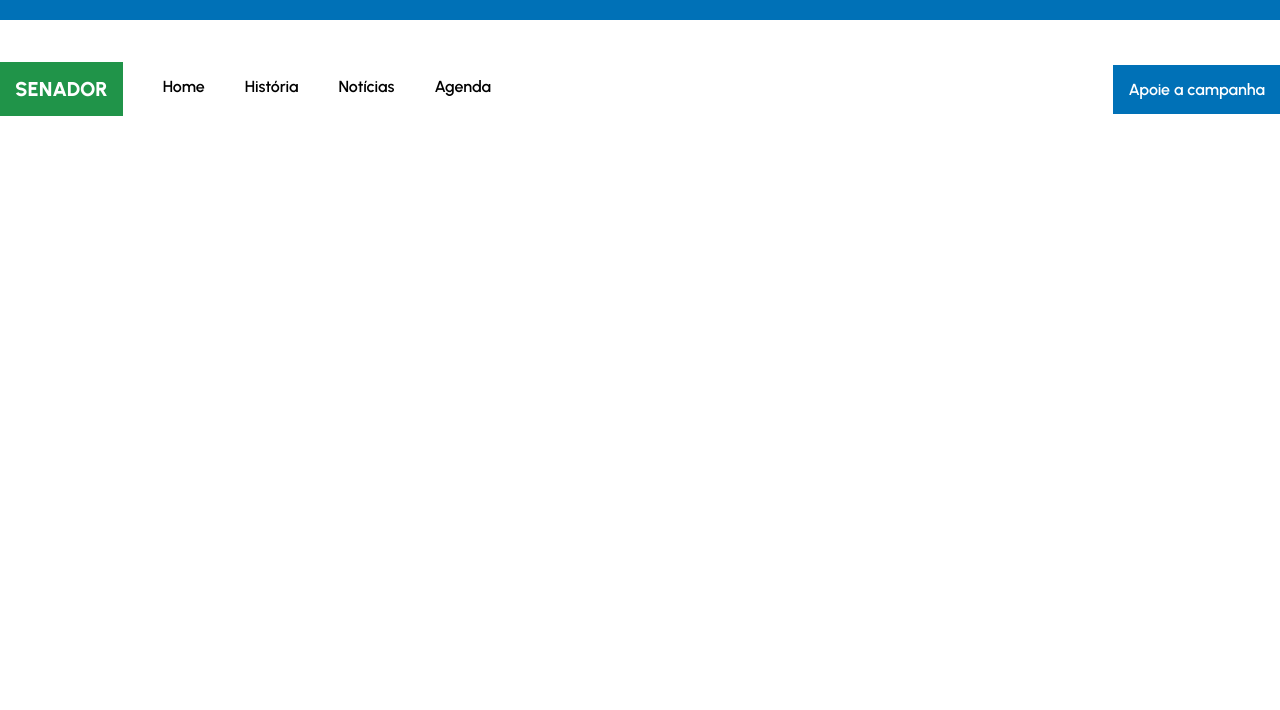
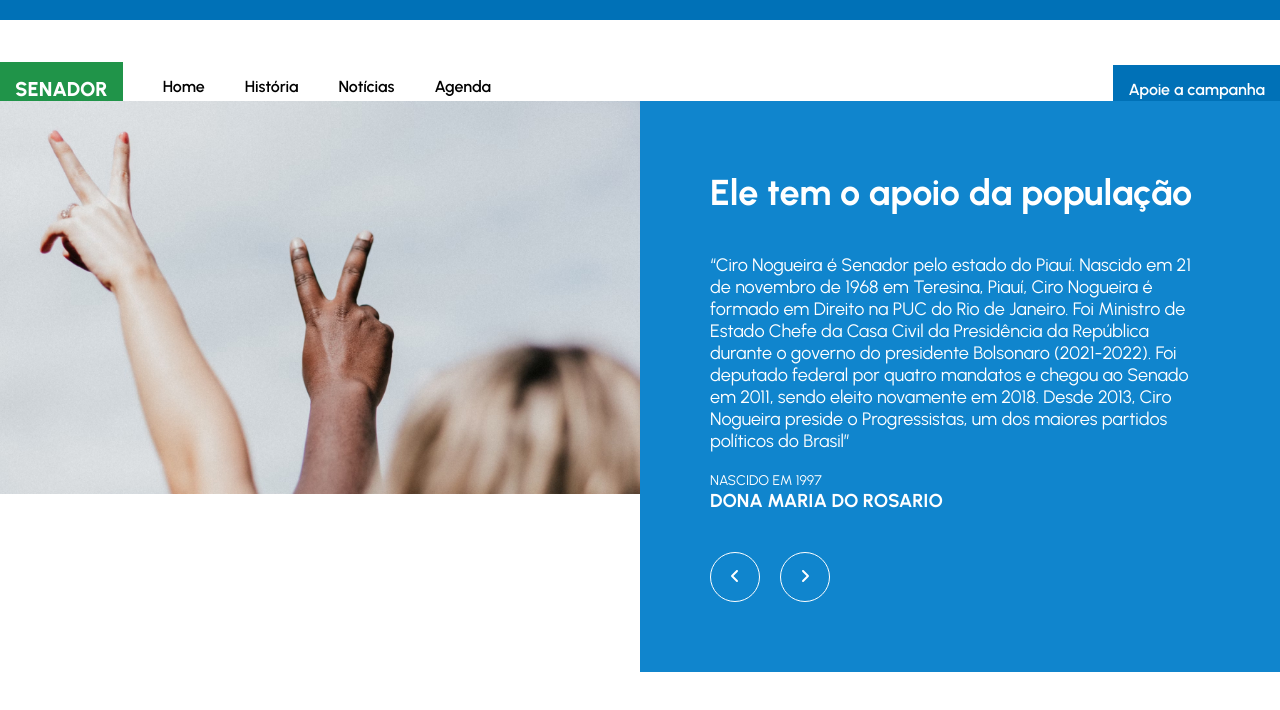
Before and after one commit to hudsonvini/politica, a Next.js app: page / in a window 1280 px wide. Shown: the top 710 px of the page. Built offline with nearby package versions, Linux system fonts and the light colour scheme.

Commit message:
Componennte Depoimentos Criado

```diff
--- /dev/null
+++ b/src/app/components/Depoimentos/Depoimentos.jsx
@@ -0,0 +1,31 @@
+import style from './Depoimentos.module.css'
+
+export default function Depoimentos() {
+    return (
+        <section className={style.container}>
+            {/* Area Image */}
+            <div className={style.areaImage}>
+                <img src="./images/imagesDepoimentos/imagesDepoimentos.jpg" alt="Image Depoimento" />
+            </div>
+
+            {/* Area Text */}
+            <div className={style.areaText}>
+                <h2 className={style.title}>Ele tem o apoio da população</h2>
+                <p className={style.description}>“Ciro Nogueira é Senador pelo estado do Piauí. Nascido em 21 de novembro de 1968 em Teresina, Piauí, Ciro Nogueira é formado em Direito na PUC do Rio de Janeiro. Foi Ministro de Estado Chefe da Casa Civil da Presidência da República durante o governo do presidente Bolsonaro (2021-2022). Foi deputado federal por quatro mandatos e chegou ao Senado em 2011, sendo eleito novamente em 2018. Desde 2013, Ciro Nogueira preside o Progressistas, um dos maiores partidos políticos do Brasil”</p>
+
+                <span className={style.dateBorn}>nascido em 1997</span>
+                <h3 className={style.name}>Dona maria do rosario</h3>
+
+                {/* Area Buttons */}
+                <div className={style.areaButtons}>
+                    <button className={style.buttonPrev}>
+                        <svg xmlns="http://www.w3.org/2000/svg" viewBox="0 0 320 512"><path d="M41.4 233.4c-12.5 12.5-12.5 32.8 0 45.3l160 160c12.5 12.5 32.8 12.5 45.3 0s12.5-32.8 0-45.3L109.3 256 246.6 118.6c12.5-12.5 12.5-32.8 0-45.3s-32.8-12.5-45.3 0l-160 160z"/></svg>
+                    </button>
+                    <button className={style.buttonNext}>
+                        <svg xmlns="http://www.w3.org/2000/svg" viewBox="0 0 320 512"><path d="M278.6 233.4c12.5 12.5 12.5 32.8 0 45.3l-160 160c-12.5 12.5-32.8 12.5-45.3 0s-12.5-32.8 0-45.3L210.7 256 73.4 118.6c-12.5-12.5-12.5-32.8 0-45.3s32.8-12.5 45.3 0l160 160z"/></svg>
+                    </button>
+                </div>
+            </div>
+        </section>
+    )
+}
--- /dev/null
+++ b/src/app/components/Depoimentos/Depoimentos.module.css
@@ -0,0 +1,64 @@
+.container {
+    display: flex;
+}
+
+/* area Image */
+.areaImage {
+    width: 50%;
+}
+
+.areaImage img {
+    object-fit: cover;
+    width: 100%;
+}
+
+/* Area Text */
+.areaText {
+    padding: 70px;
+    background-color: var(--azul-claro-home);
+    width: 50%;
+    color: #fff;
+}
+
+.title {
+    font-size: 36px;
+}
+
+.description {
+    font-size: 18px;
+    margin-top: var(--mid-space);
+}
+
+.dateBorn {
+    display: block;
+    margin-top: var(--min-space);
+    text-transform: uppercase;
+    font-size: 14px;
+}
+
+.name {
+    text-transform: uppercase;
+}
+
+.buttonPrev,
+.buttonNext {
+    width: 50px;
+    height: 50px;
+    border-radius: 50%;
+    border: 1px solid #fff;
+    background-color: transparent;
+}
+
+.buttonPrev {
+    margin-right: var(--min-space);
+}
+
+.buttonPrev svg,
+.buttonNext svg {
+    fill: #fff;
+    height: 16px;
+}
+
+.areaButtons {
+    margin-top: var(--mid-space);
+}
--- a/src/app/globals.css
+++ b/src/app/globals.css
@@ -7,8 +7,15 @@
 :root {
   --cor-cargo: #209449;
   --azul-home: #0071b7;
+  --azul-claro-home: #1085CD;
   --font-white: #fff;
 
   /* Fonts */
   --font-header: 20px;
+
+  /* SPACING */
+  --min-space: 20px;
+  --mid-space: 40px;
+  --large-space: 80px;
+  --ultra-large-space: 100px;
 }
--- a/src/app/page.js
+++ b/src/app/page.js
@@ -1,6 +1,16 @@
 import Image from "next/image";
+
+// Componentes
 import { ScreenCandidate } from "./components/screenCandidate/screenCandidate";
+import Depoimentos from "./components/Depoimentos/Depoimentos";
 
 export default function Home() {
-  return <ScreenCandidate />;
+  return (
+    <>
+      <ScreenCandidate />
+
+      <Depoimentos />
+    </>
+  )
+  ;
 }
```
Also changed, not shown: public/images/cironogueira.png (renamed from public/cironogueira.png), public/images/imagesDepoimentos/imagesDepoimentos.jpg (added).
